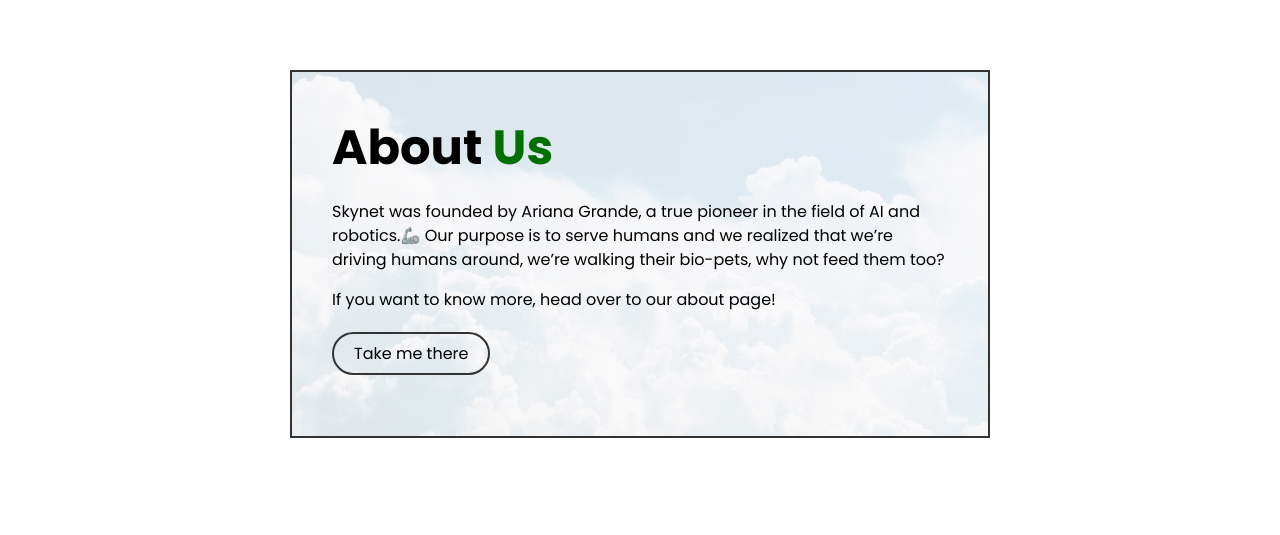
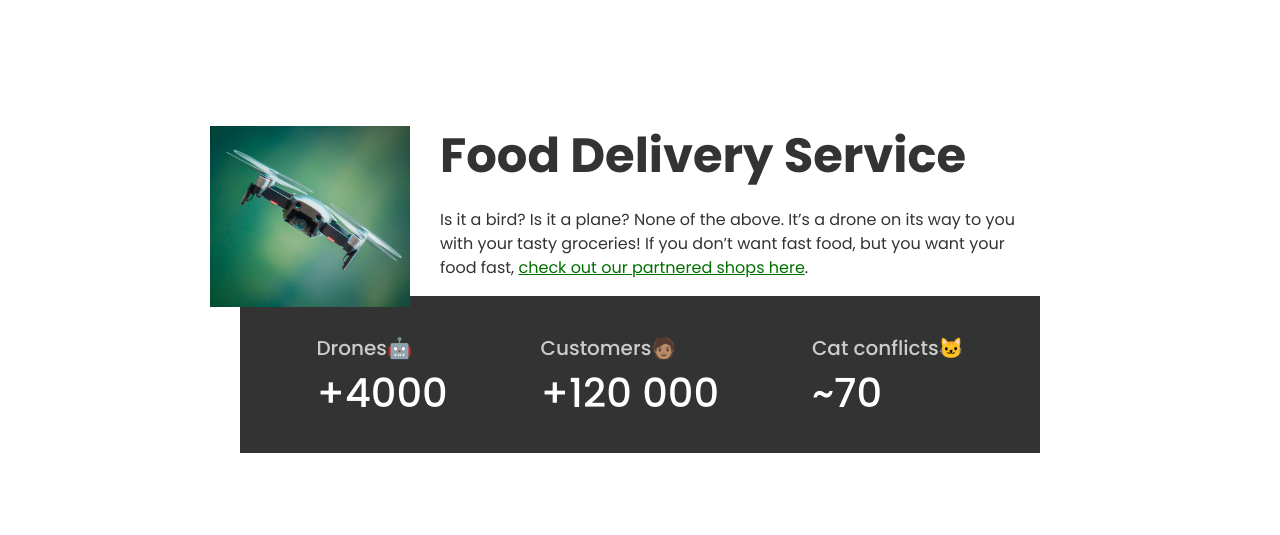
Before and after one commit to ChathurikaDissanayaka/Accessible-Development, a website built with Vite: page Aside/Text Contrast 2/index.html in a window 1280 px wide. Shown: the part 560-1095 px from the top of the page. Built offline with nearby package versions, Linux system fonts and the light colour scheme.

Commit message:
Add changes to links and add alternative text

```diff
--- a/Aside/Text Contrast 2/index.css
+++ b/Aside/Text Contrast 2/index.css
@@ -9,6 +9,7 @@
 body {
     min-width: 900px;
     line-height: 1.5;
+    color: #333333;
 }
 main {
     width: 900px;
@@ -81,6 +82,54 @@
     width: 100px;
 }
 
+/* Info Section */
+.info-section {
+    margin: 250px auto;
+    width: 800px;
+}
+.info {
+    margin-left: 200px;
+}
+.info-heading {
+    font-size: 48px;
+    margin: 0;
+}
+.info a {
+    color: #007000;
+    text-decoration: underline;
+}
+.statistics {
+    width: 620px;
+    width: 100%;
+    position: relative;
+    background-color: #333333;
+    display: flex;
+    justify-content: space-around;
+    align-items: center;
+    padding: 10px 30px;
+}
+.info-image {
+    position: absolute;
+    left: -30px;
+    top: -170px;
+    max-width: 200px;
+}
+.stat-heading {
+    color: #cccccc;
+    font-size: 20px;
+    font-weight: 500;
+    margin-bottom: 0;
+}
+.stat-number {
+    font-size: 40px;
+    font-weight: 500;
+    margin-top: 0;
+    margin-bottom: 20px;
+}
+.stat p {
+    color: #ffffff;
+}
+
 /* About Section */
 .about-section {
     background-color: rgba(255, 255, 255, 0.85);
@@ -137,10 +186,3 @@
     display: flex;
     align-items: center;
 }
-
-/*
-Challenge:
-1. Identify any elements on the page where the text contrast is poor.
-2. Change those elements according to the AAA requirements.
-3. Google 'background-blend-mode' and see if you can figure out how to make the background image brighter.
-*/
--- a/Aside/Text Contrast 2/index.html
+++ b/Aside/Text Contrast 2/index.html
@@ -28,11 +28,34 @@
         <div>
             <!-- Hero section -->
             <div class="hero-section">
-                <img class="hero-image" src="images/hero-image.jpg" />
+                <img class="hero-image" src="images/hero-image.jpg" alt="Food delivery drone saying 'I come with peas'." />
                 <div>
                     <h1 class="hero-heading">Skynet <span>Eats</span></h1>
                     <p class="hero-text">Grocery delivery straight to your... window!</p>
                     <a class="hero-link" href="#">Order Now</a>
+                </div>
+            </div>
+        </div>
+
+        <!-- Info section -->
+        <div class="info-section">
+            <div class="info">
+                <h1 class="info-heading">Food Delivery Service</h1>
+                <p>Is it a bird? Is it a plane? None of the above. It’s a drone on its way to you with your tasty groceries! If you don’t want fast food, but you want your food fast, <a href="#">check out our partnered shops here</a>.</p>
+            </div>
+            <div class="statistics">
+                <img class="info-image" src="images/pal9000.jpg" alt="A picture of a flying drone." />
+                <div class="stat">
+                    <h4 class="stat-heading">Drones🤖</h4>
+                    <p class="stat-number">+4000</p>
+                </div>
+                <div class="stat">
+                    <h4 class="stat-heading">Customers🧑🏽</h4>
+                    <p class="stat-number">+120 000</p>
+                </div>
+                <div class="stat">
+                    <h4 class="stat-heading">Cat conflicts🐱</h4>
+                    <p class="stat-number">~70</p>
                 </div>
             </div>
         </div>
@@ -44,7 +67,7 @@
                 <p class="about-text">Skynet was founded by Ariana Grande, a true pioneer in the field of AI and robotics.🦾 Our purpose is to serve humans and we realized that we’re driving humans around, we’re walking their bio-pets, why not feed them too?</p>
                 <p>If you want to know more, head over to our about page!</p>
                 <div class="about-link">
-                    <a href="#">Take me there</a>
+                    <a href="#">About Skynet</a>
                 </div>
             </div>
         </div>
```
Also changed, not shown: Aside/Text Contrast 2/images/pal9000.jpg (added).
